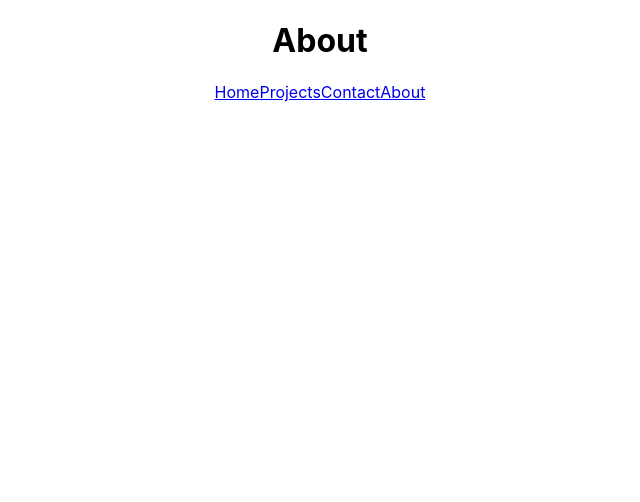
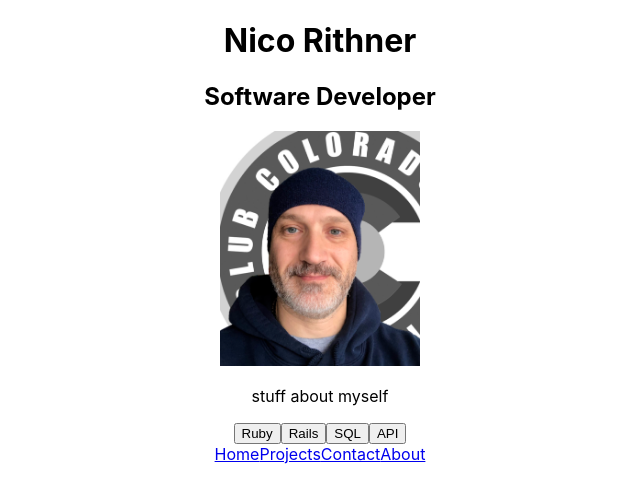
Before and after one commit to nicorithner/nico-site, a React (Create React App) app: page /about in a window 1280 px wide. Shown: the top 502 px of the page, without its empty margins (320-960 px from the left). Built offline with nearby package versions, Linux system fonts and the light colour scheme.

Commit message:
Add html to about and contact

```diff
--- a/src/components/about/About.js
+++ b/src/components/about/About.js
@@ -2,8 +2,23 @@ import React from "react"
 
 function About(props) {
   return (
-    <div>
-      <h1>About</h1>
+    <div className="container">
+      <div className="heading">
+        <h1>Nico Rithner</h1>
+        <h2>Software Developer</h2>
+      </div>
+      <div className="nico">
+        <img src={ './images/nico-logo.png' } className="nico" alt="Nico face" width="200" height="auto" />
+      </div>
+      <div className="description">
+        <p> stuff about myself </p>
+      </div>
+      <div className="skills">
+        <button className="skill">Ruby</button>
+        <button className="skill">Rails</button>
+        <button className="skill">SQL</button>
+        <button className="skill">API</button>
+      </div>
     </div>
   )
 }
--- a/src/components/contact/Contact.js
+++ b/src/components/contact/Contact.js
@@ -4,6 +4,10 @@ function Contact(props) {
   return (
     <div>
       <h1>Contact</h1>
+      <p align="center">
+        <a target="_blank"href="https://www.linkedin.com/in/nicorithner/"><img src="https://img.shields.io/badge/linkedin-%230077B5.svg?&style=for-the-badge&logo=linkedin&logoColor=white" alt="linkedin logo" /></a>
+        <a href="mailto:nicorithner@gmail.com?subject=Hello%20Ileri,%20From%20Github"><img src="https://img.shields.io/badge/gmail-%23D14836.svg?&style=for-the-badge&logo=gmail&logoColor=white" alt="gmail logo"/></a>
+      </p>
     </div>
   )
 }
```
Also changed, not shown: public/images/nico-logo.png (added).
